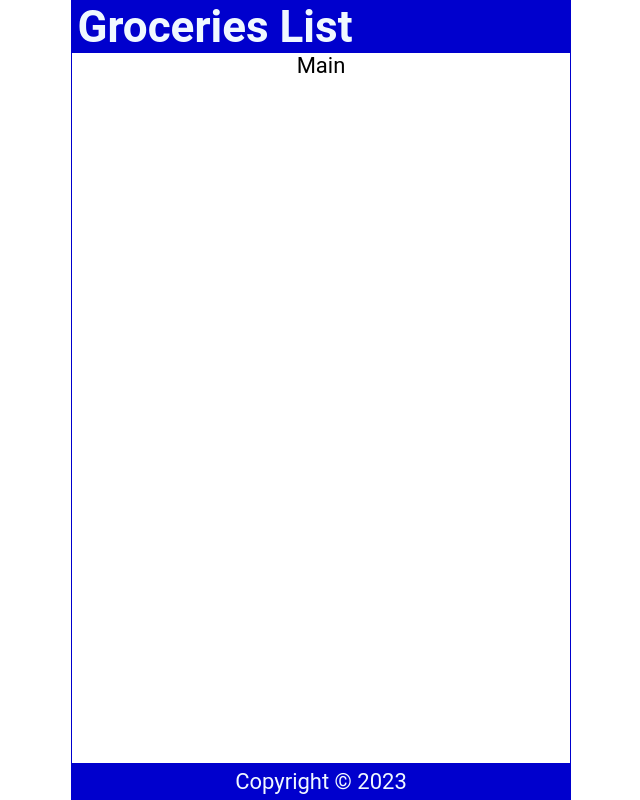
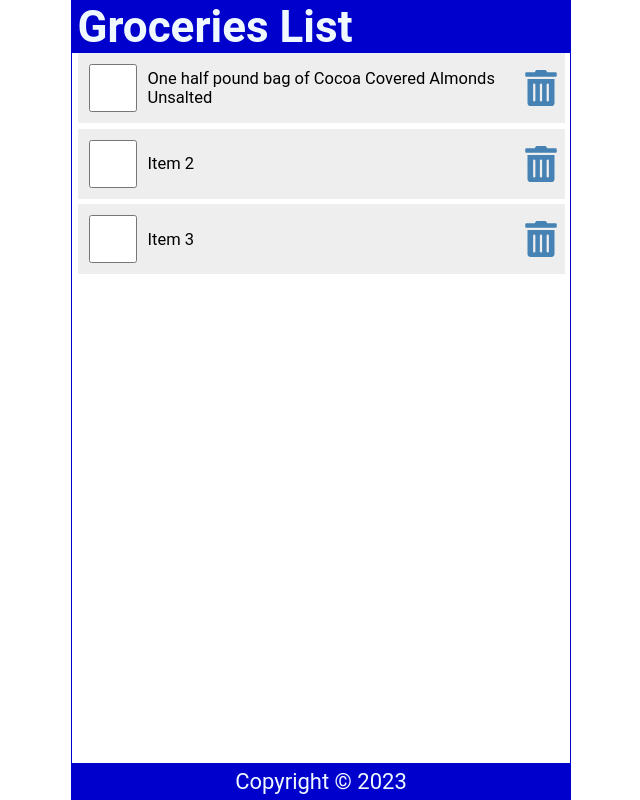
Before and after one commit to oleg2gz/react-small, a React (Vite) app: page / in a window 1280 px wide. Shown: the whole page, without its empty margins (319-959 px from the left). Built offline with nearby package versions, Linux system fonts and the light colour scheme.

Commit message:
complete, delete

```diff
--- a/package.json
+++ b/package.json
@@ -10,7 +10,8 @@
   },
   "dependencies": {
     "react": "^18.2.0",
-    "react-dom": "^18.2.0"
+    "react-dom": "^18.2.0",
+    "react-icons": "^4.7.1"
   },
   "devDependencies": {
     "@types/react": "^18.0.26",
--- a/src/components/Content/Content.jsx
+++ b/src/components/Content/Content.jsx
@@ -1,3 +1,70 @@
+import {useState} from 'react'
+import {FaTrashAlt} from 'react-icons/fa'
+
 export const Content = () => {
-  return <main>Main</main>
+  const [items, setItems] = useState([
+    {
+      id: 1,
+      complete: false,
+      name: 'One half pound bag of Cocoa Covered Almonds Unsalted',
+    },
+    {
+      id: 2,
+      complete: false,
+      name: 'Item 2',
+    },
+    {
+      id: 3,
+      complete: false,
+      name: 'Item 3',
+    },
+  ])
+
+  const updateAndSave = (items) => {
+    setItems(items)
+    localStorage.setItem('groceries-list', JSON.stringify(items))
+  }
+
+  const handleComplete = (id) => {
+    const updatedItems = items.map((item) =>
+      item.id === id ? {...item, complete: !item.complete} : item
+    )
+    updateAndSave(updatedItems)
+  }
+
+  const handleDelete = (id) => {
+    const updatedItems = items.filter((item) => item.id !== id)
+    updateAndSave(updatedItems)
+  }
+
+  return (
+    <main>
+      {items.length ? (
+        <ul>
+          {items.map((item) => (
+            <li className="item" key={item.id}>
+              <input
+                type="checkbox"
+                checked={item.complete}
+                onChange={() => handleComplete(item.id)}
+              />
+              <label
+                style={item.complete ? {textDecoration: 'line-through'} : null}
+                onDoubleClick={() => handleComplete(item.id)}
+              >
+                {item.name}
+              </label>
+              <FaTrashAlt
+                role="button"
+                tabIndex="0"
+                onClick={() => handleDelete(item.id)}
+              />
+            </li>
+          ))}
+        </ul>
+      ) : (
+        <p style={{marginTop: '2rem'}}>Your list is empty.</p>
+      )}
+    </main>
+  )
 }
```
Also changed, not shown: 1 other file (tests, documents, lock files or other folders).
